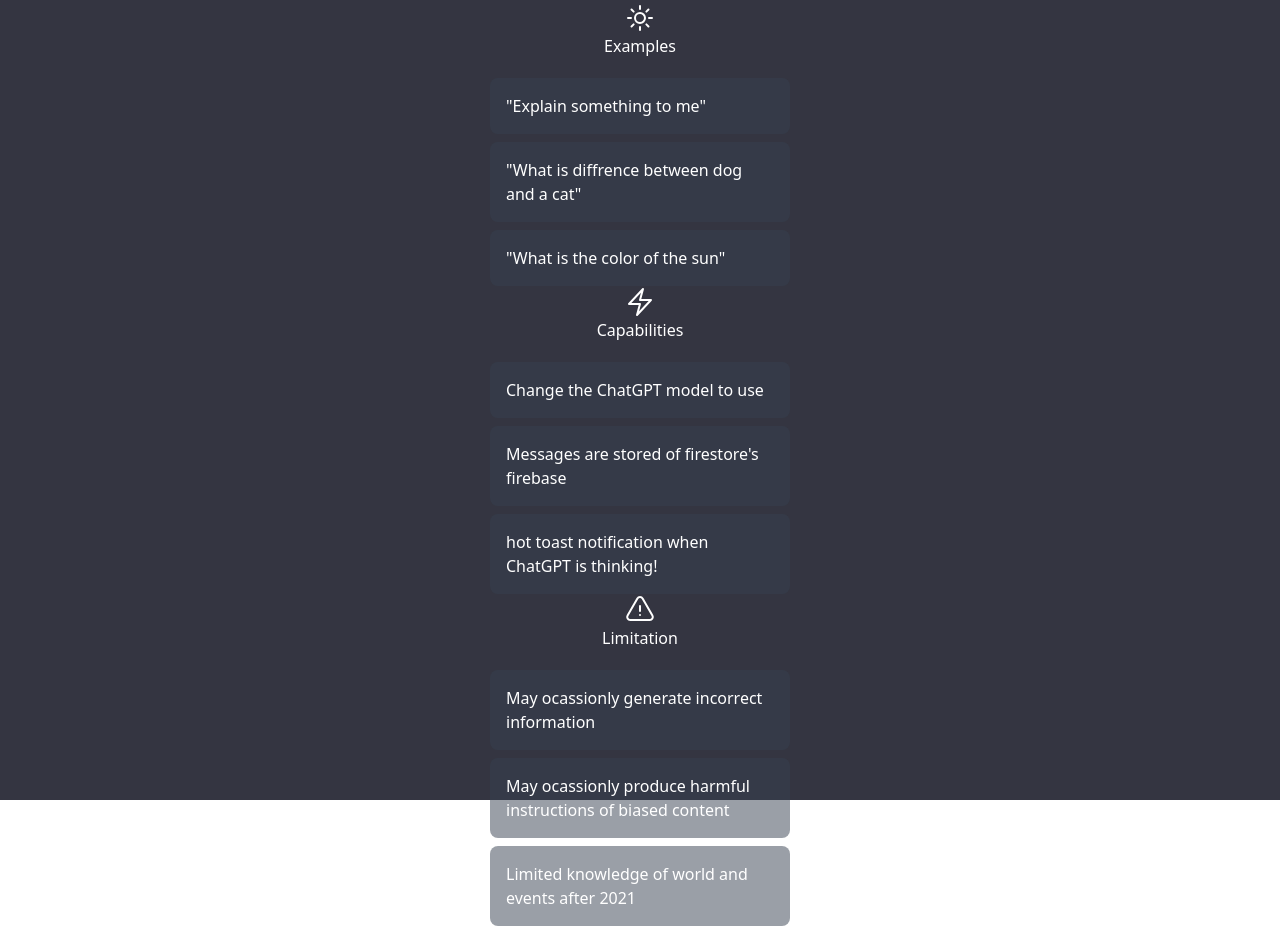
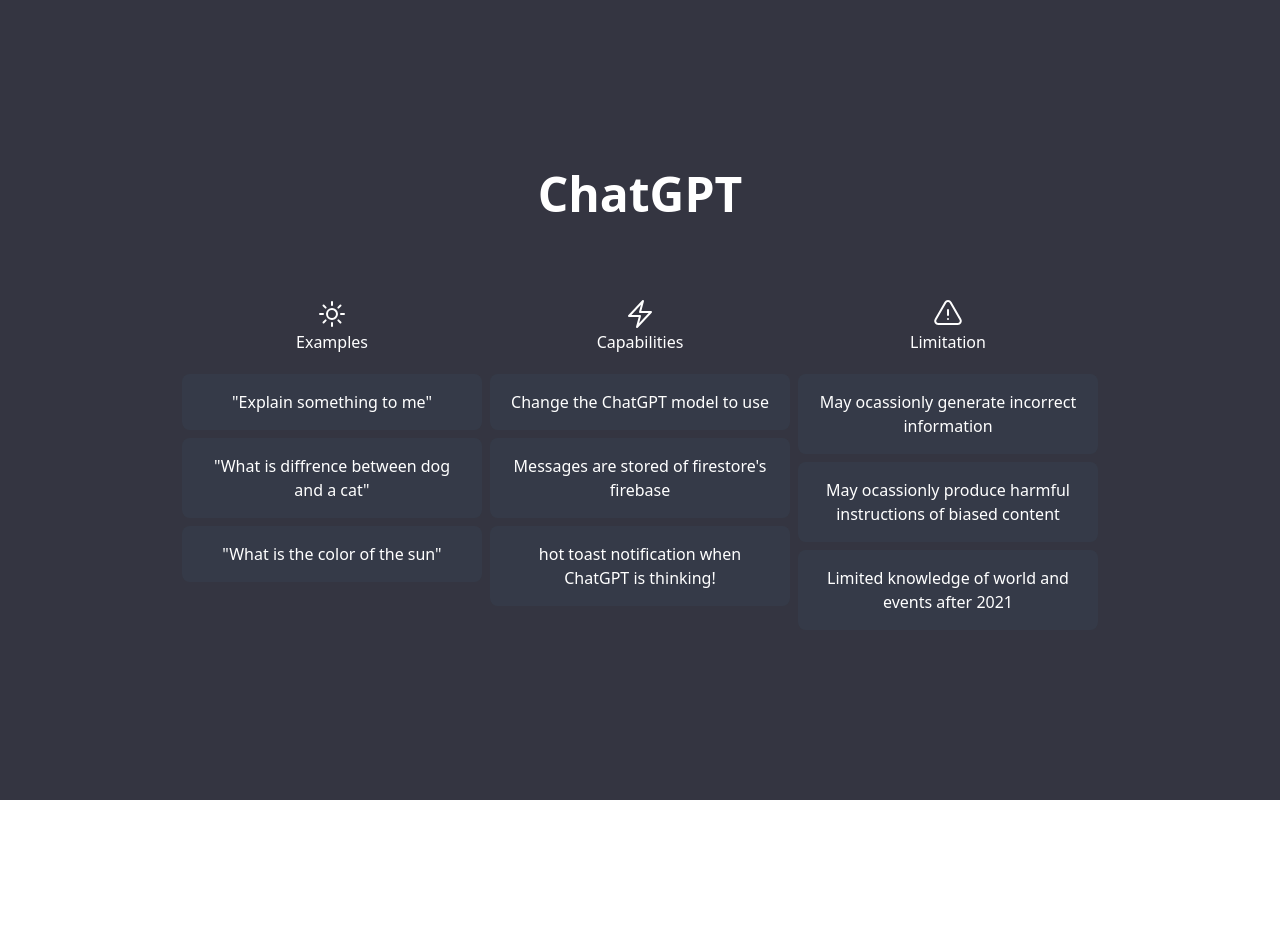
Before and after one commit to KILLERTIAN/chatgpt, a Next.js app: page / in a window 1280 px wide. After the commit the page ends 800 px from the top, so only its background shows below. Built offline with nearby package versions, Linux system fonts and the light colour scheme.

Commit message:
Minor UI Changes in Basic Chat page build

```diff
--- a/app/page.tsx
+++ b/app/page.tsx
@@ -4,7 +4,7 @@
     return (
         <div className="flex flex-col items-center justify-center h-screen px-2 text-white">
             <h1 className="text-5xl font-bold mb-20">ChatGPT</h1>
-            <div>
+            <div className='flex space-x-2 text-center'>
                 <div>
                     <div className="flex flex-col items-center justify-center mb-5">
                         {/* Sun Icon */}
```
